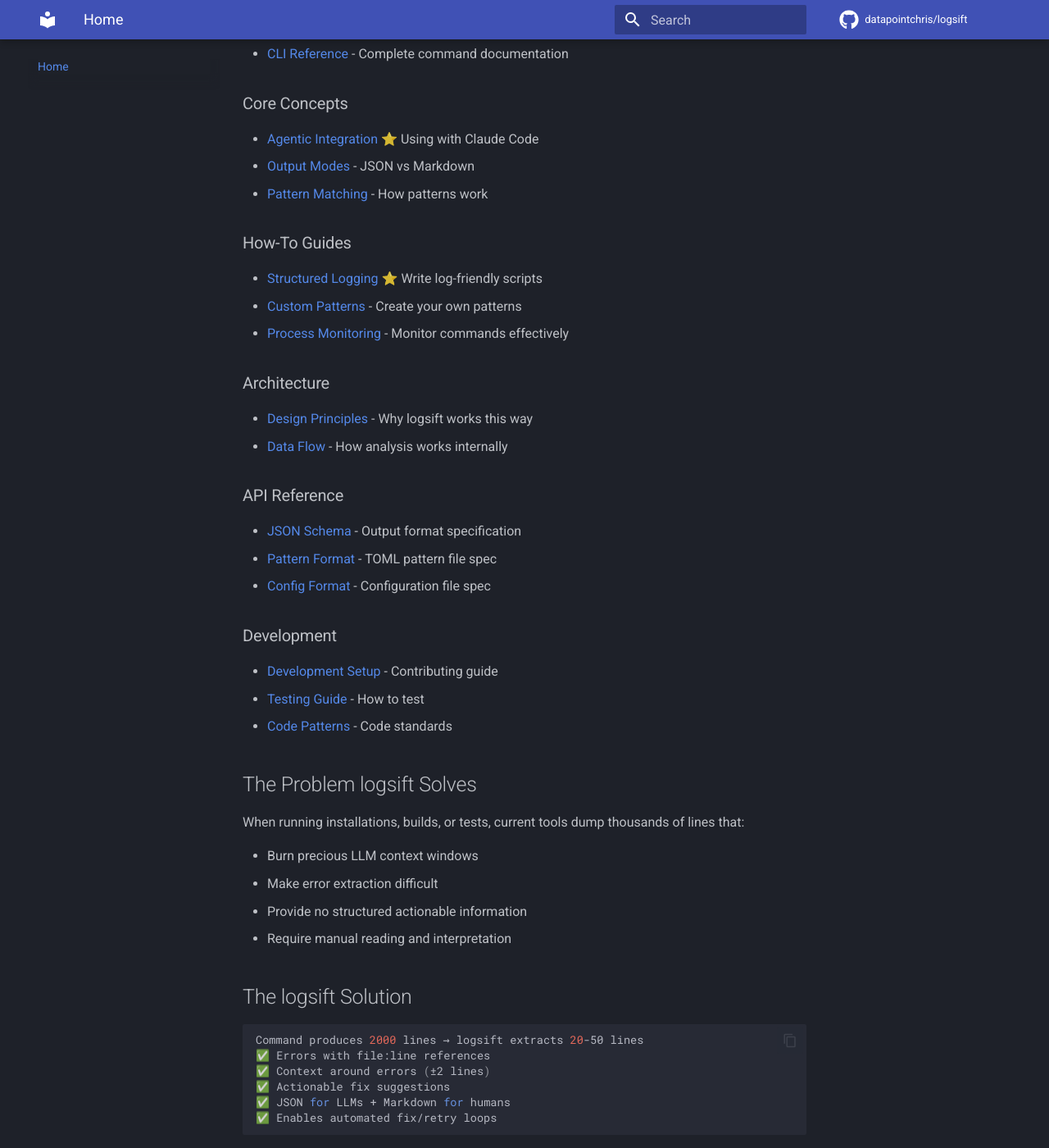
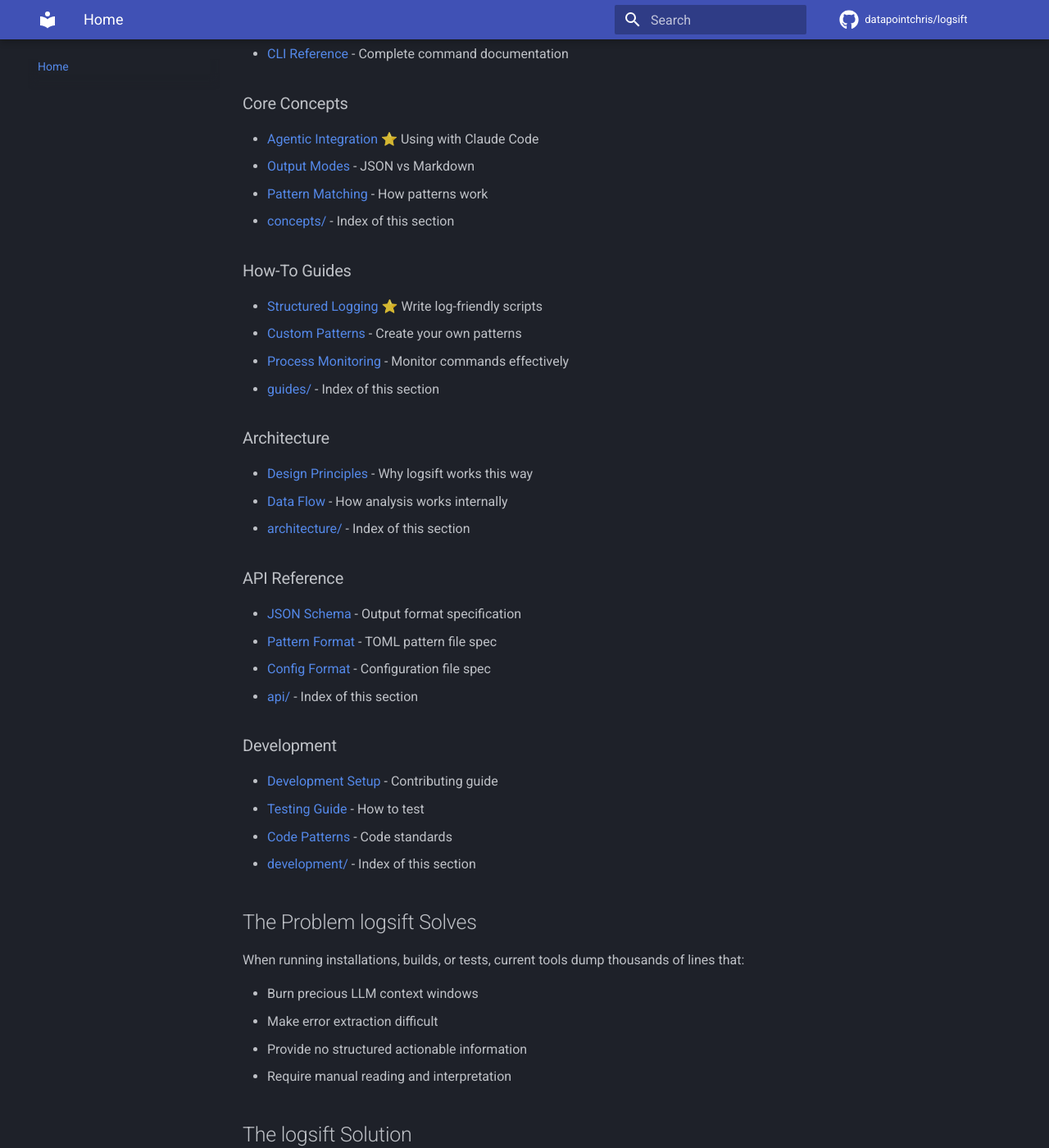
Before and after one commit to datapointchris/logsift, an MkDocs documentation site: the page built from docs/index.md, in a window 1280 px wide and 1400 px high, scrolled down 916 px. Shown: the whole window at 82% size. Built offline with MkDocs 1.6.1 and Material for MkDocs 9.7.7, drawn with Linux system fonts in a browser that asks for light colours; comment, search, counter and statistics services are not loaded; the version menu is left out.

Commit message:
docs: add a section index to every docs subdirectory
Each of api, architecture, concepts, development and guides now opens with a
page naming its siblings and saying what each one holds, so a reader landing in
a subdirectory sees the whole of it without listing the tree. The site nav
carries the same pages as section indexes.

```diff
--- a/docs/index.md
+++ b/docs/index.md
@@ -29,29 +29,34 @@
 - [Agentic Integration](concepts/agentic-integration.md) ⭐ Using with Claude Code
 - [Output Modes](concepts/output-modes.md) - JSON vs Markdown
 - [Pattern Matching](concepts/pattern-matching.md) - How patterns work
+- [concepts/](concepts/index.md) - Index of this section
 
 ### How-To Guides
 
 - [Structured Logging](guides/structured-logging.md) ⭐ Write log-friendly scripts
 - [Custom Patterns](guides/custom-patterns.md) - Create your own patterns
 - [Process Monitoring](guides/monitoring.md) - Monitor commands effectively
+- [guides/](guides/index.md) - Index of this section
 
 ### Architecture
 
 - [Design Principles](architecture/design-principles.md) - Why logsift works this way
 - [Data Flow](architecture/data-flow.md) - How analysis works internally
+- [architecture/](architecture/index.md) - Index of this section
 
 ### API Reference
 
 - [JSON Schema](api/json-schema.md) - Output format specification
 - [Pattern Format](api/pattern-format.md) - TOML pattern file spec
 - [Config Format](api/config-format.md) - Configuration file spec
+- [api/](api/index.md) - Index of this section
 
 ### Development
 
 - [Development Setup](development/setup.md) - Contributing guide
 - [Testing Guide](development/testing.md) - How to test
 - [Code Patterns](development/patterns.md) - Code standards
+- [development/](development/index.md) - Index of this section
 
 ## The Problem logsift Solves
 
--- a/mkdocs.yml
+++ b/mkdocs.yml
@@ -70,21 +70,26 @@
       - Installation: installation.md
       - CLI Reference: cli-reference.md
   - Concepts:
+      - concepts/index.md
       - Agentic Integration: concepts/agentic-integration.md
       - Output Modes: concepts/output-modes.md
       - Pattern Matching: concepts/pattern-matching.md
   - Guides:
+      - guides/index.md
       - Structured Logging: guides/structured-logging.md
       - Custom Patterns: guides/custom-patterns.md
       - Process Monitoring: guides/monitoring.md
   - Architecture:
+      - architecture/index.md
       - Design Principles: architecture/design-principles.md
       - Data Flow: architecture/data-flow.md
   - API Reference:
+      - api/index.md
       - JSON Schema: api/json-schema.md
       - Pattern Format: api/pattern-format.md
       - Config Format: api/config-format.md
   - Development:
+      - development/index.md
       - Setup Guide: development/setup.md
       - Testing Guide: development/testing.md
       - Code Patterns: development/patterns.md
```
Also changed, not shown: docs/api/index.md (added, +10 -0 lines), docs/architecture/index.md (added, +9 -0 lines), docs/concepts/index.md (added, +10 -0 lines), docs/development/index.md (added, +9 -0 lines), docs/guides/index.md (added, +10 -0 lines).
